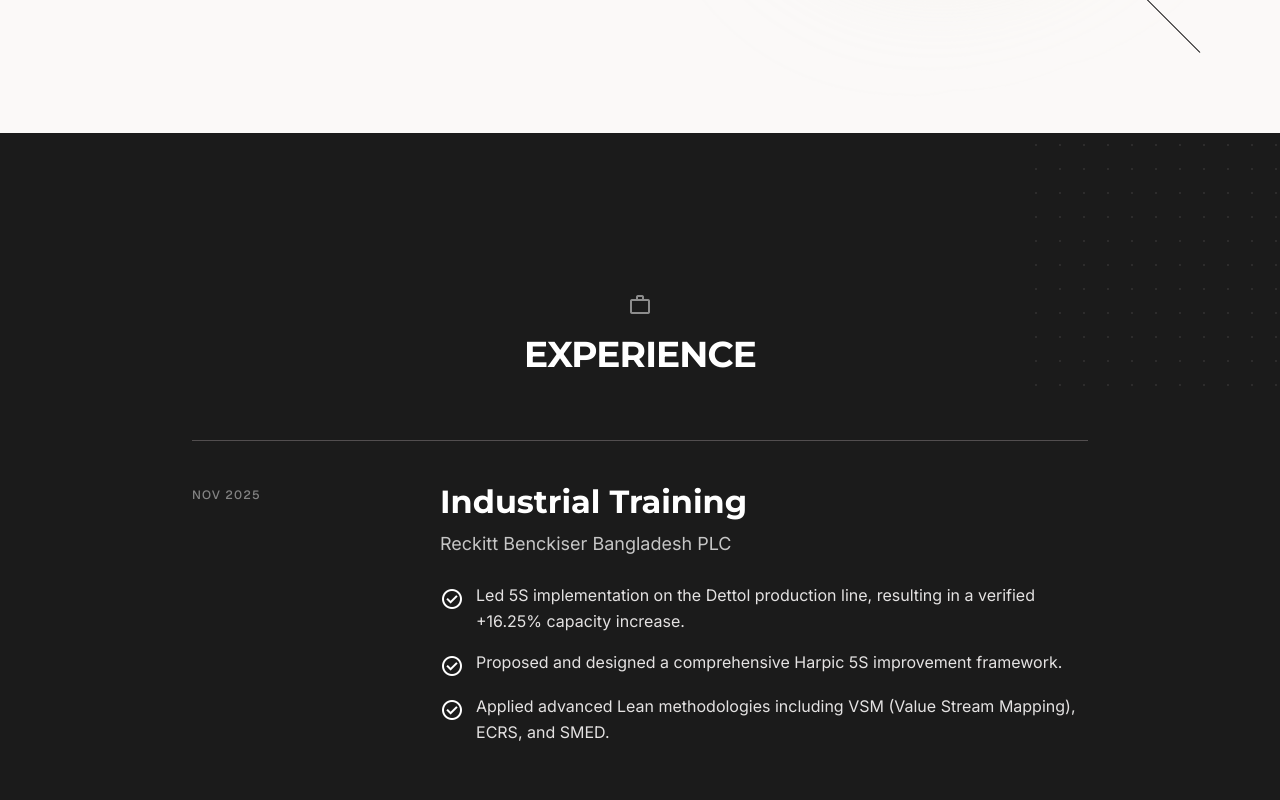
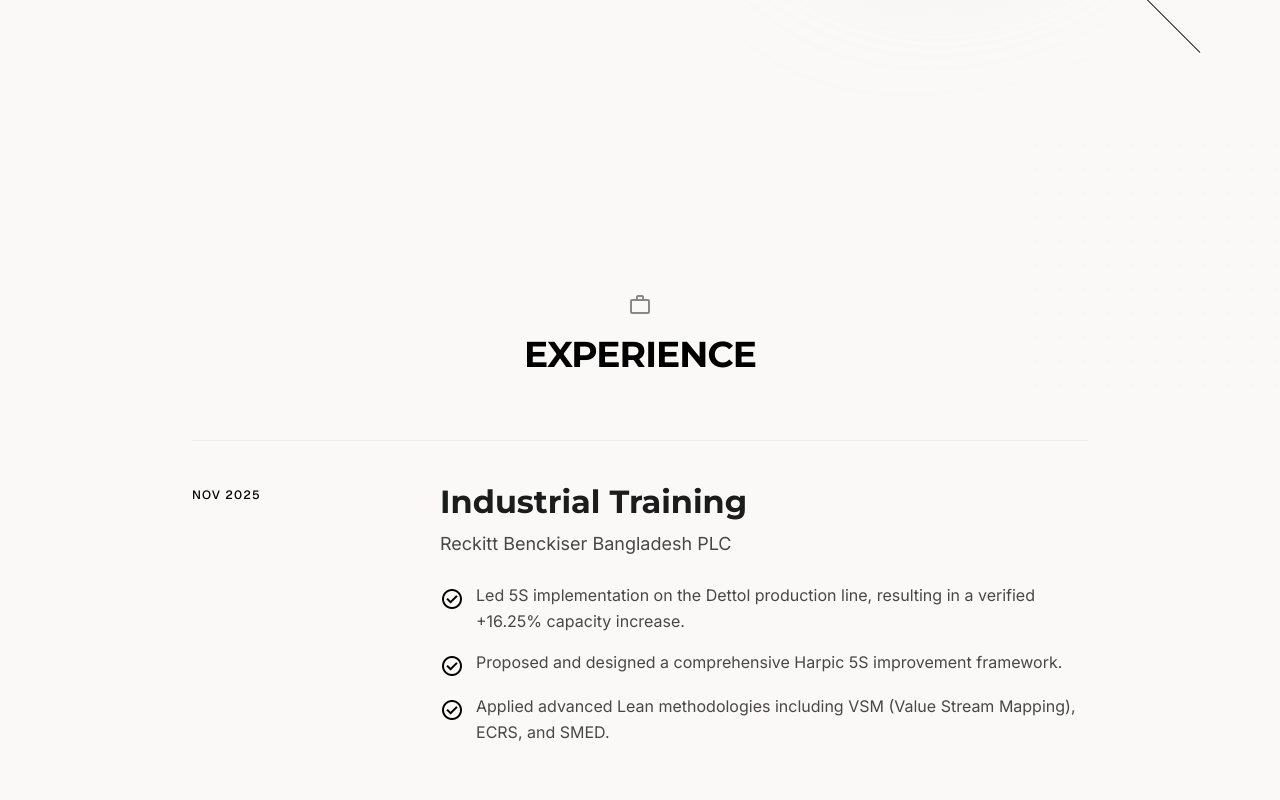
Before and after one commit to IronMore3265/Personal-Portfolio, a Next.js app in the folder portfolio/: page / in a window 1280 px wide. Shown: the part 640-1440 px from the top of the page. Built offline with nearby package versions, Linux system fonts and the light colour scheme.

Commit message:
Fix experience section background and text colors, increase profile picture brightness

```diff
--- a/portfolio/app/page.tsx
+++ b/portfolio/app/page.tsx
@@ -95,20 +95,20 @@
               width={500}
               height={500}
               priority
-              className="w-full h-full object-cover grayscale contrast-125"
+              className="w-full h-full object-cover grayscale contrast-125 brightness-125"
             />
           </div>
         </div>
       </section>
 
-      {/* ===== EXPERIENCE SECTION (Dark Block) ===== */}
+      {/* ===== EXPERIENCE SECTION ===== */}
       <section
-        className="w-full bg-primary-container text-on-primary py-24 md:py-section-gap px-margin-mobile md:px-margin-desktop relative overflow-hidden"
+        className="w-full py-24 md:py-section-gap px-margin-mobile md:px-margin-desktop relative overflow-hidden"
         id="experience"
       >
         <PatternGrid className="absolute top-0 right-0 w-64 h-64 opacity-10" />
         <div className="max-w-[1440px] mx-auto">
-          <SectionHeading icon="work" title="Experience" light />
+          <SectionHeading icon="work" title="Experience" />
           <div className="max-w-4xl mx-auto">
             {experiences.map((exp, i) => (
               <ExperienceRow key={i} {...exp} className="reveal-left" />
--- a/portfolio/components/ExperienceRow.tsx
+++ b/portfolio/components/ExperienceRow.tsx
@@ -8,17 +8,17 @@
 
 export default function ExperienceRow({ date, title, company, bullets, className = "" }: ExperienceRowProps) {
   return (
-    <div className={`flex flex-col md:flex-row gap-8 border-t border-outline-variant/30 py-10 group hover:bg-white/5 transition-colors ${className}`}>
-      <div className="md:w-1/4 text-label-mono text-on-primary-container uppercase tracking-widest pt-2">
+    <div className={`flex flex-col md:flex-row gap-8 border-t border-outline-variant/30 py-10 group hover:bg-surface-variant/50 dark:hover:bg-white/5 transition-colors ${className}`}>
+      <div className="md:w-1/4 text-label-mono text-primary dark:text-primary-fixed-dim uppercase tracking-widest pt-2">
         {date}
       </div>
       <div className="md:w-3/4">
-        <h3 className="text-headline-md mb-2 text-on-primary dark:text-on-surface">{title}</h3>
-        <p className="text-body-lg text-primary-fixed-dim mb-6">{company}</p>
-        <ul className="space-y-4 text-body-md text-surface-variant dark:text-on-surface-variant">
+        <h3 className="text-headline-md mb-2 text-on-surface">{title}</h3>
+        <p className="text-body-lg text-on-surface-variant mb-6">{company}</p>
+        <ul className="space-y-4 text-body-md text-on-surface-variant">
           {bullets.map((bullet, i) => (
             <li key={i} className="flex items-start">
-              <span className="material-symbols-outlined text-sm mr-3 mt-1 text-on-primary dark:text-primary-fixed-dim">
+              <span className="material-symbols-outlined text-sm mr-3 mt-1 text-primary dark:text-primary-fixed-dim">
                 check_circle
               </span>
               <span>{bullet}</span>
```
